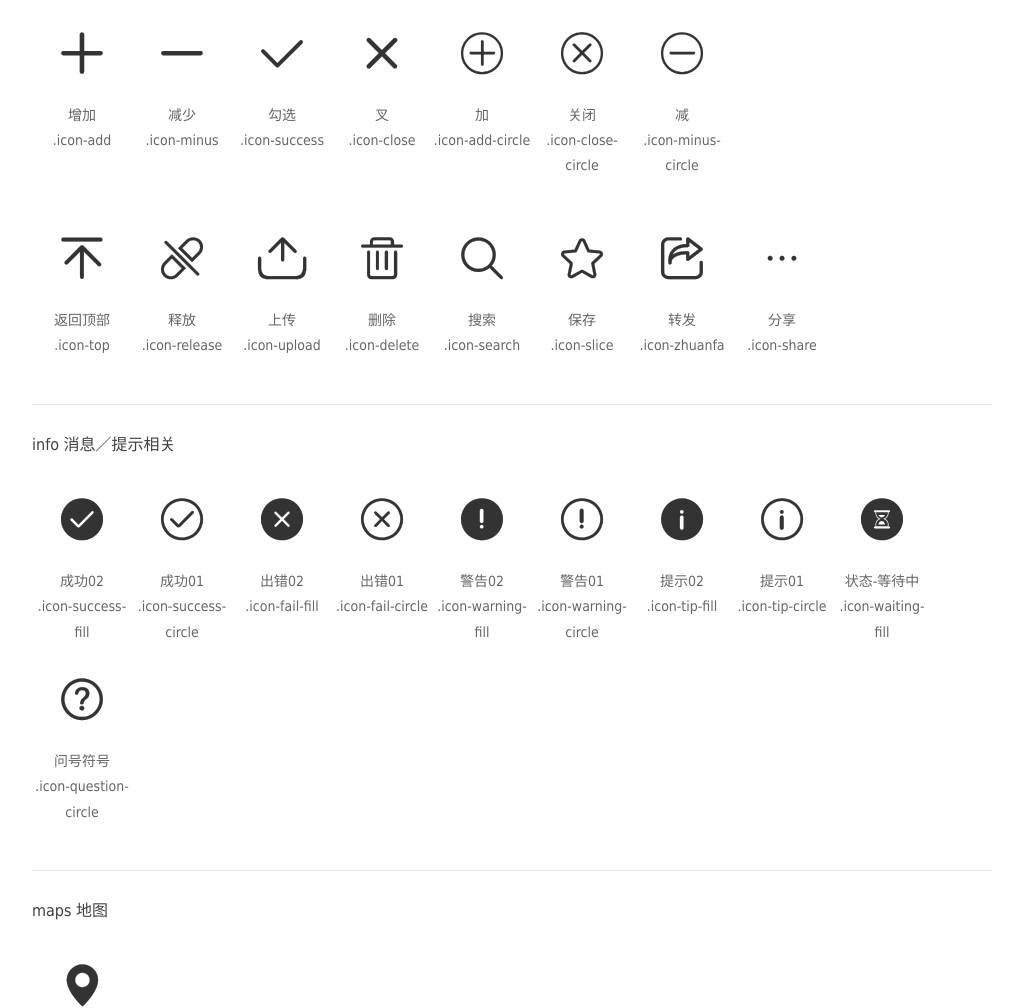
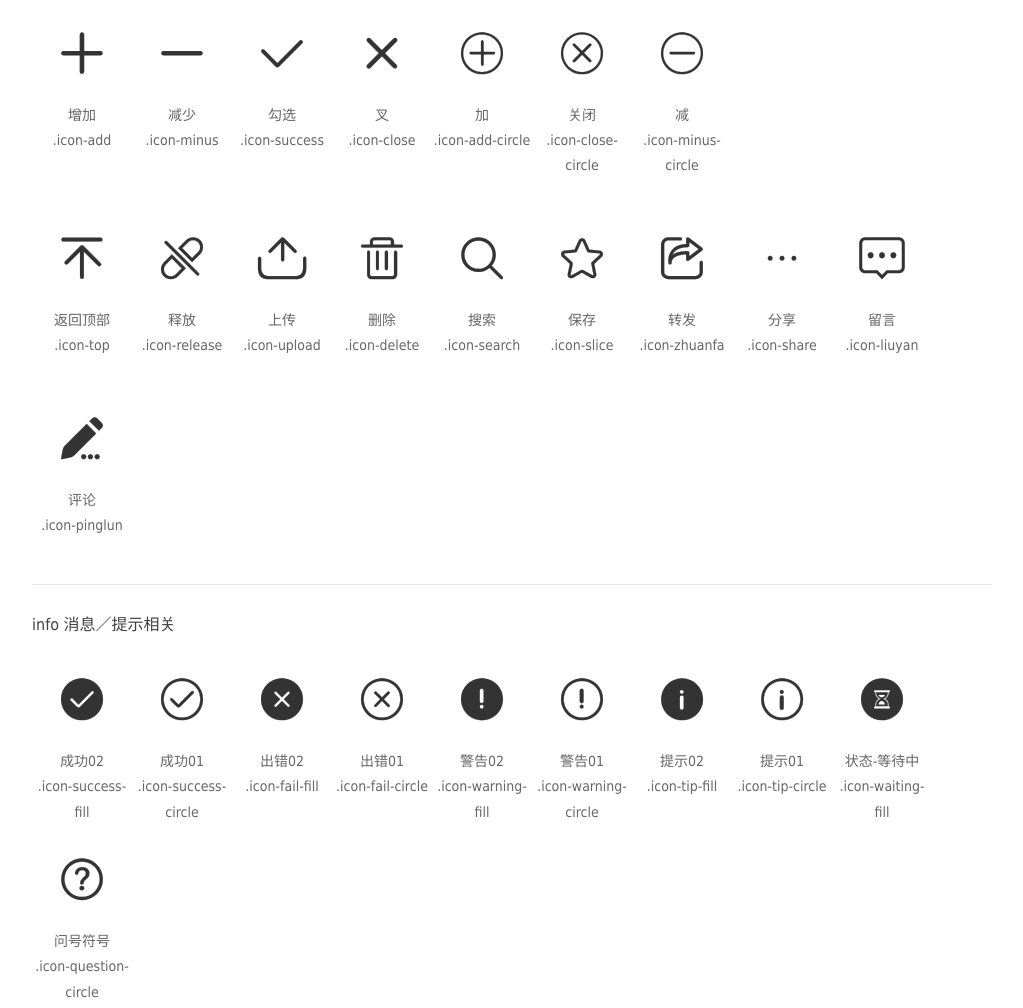
Before and after one commit to future-team/gfs-icons, a website: page index.html in a window 1280 px wide. Shown: the part 1446-2454 px from the top of the page, without its empty margins (128-1151 px from the left). Drawn offline with Linux system fonts and the light colour scheme.

Commit message:
add icon

```diff
--- a/iconfont.less
+++ b/iconfont.less
@@ -210,3 +210,9 @@
 .icon-label-ke:before { content: "\e6bd"; }
 
 .icon-waiting-fill:before { content: "\e6be"; }
+
+.icon-xingxing:before { content: "\e6c0"; }
+
+.icon-liuyan:before { content: "\e6c1"; }
+
+.icon-pinglun:before { content: "\e6c4"; }
--- a/index.html
+++ b/index.html
@@ -299,6 +299,18 @@
                 <i class="icon gfs-icon icon-share"></i>
                     <div class="name">分享</div>
                     <div class="fontclass">.icon-share</div>
+                </li>
+
+                <li>
+                <i class="icon gfs-icon icon-liuyan"></i>
+                    <div class="name">留言</div>
+                    <div class="fontclass">.icon-liuyan</div>
+                </li>
+
+                <li>
+                <i class="icon gfs-icon icon-pinglun"></i>
+                    <div class="name">评论</div>
+                    <div class="fontclass">.icon-pinglun</div>
                 </li>
             </ul>
             <hr/>
--- a/package.json
+++ b/package.json
@@ -1,6 +1,6 @@
 {
   "name": "gfs-icons",
-  "version": "1.0.1",
+  "version": "1.0.2",
   "description": "Public icons for phoenix-ui and eagle-ui.",
   "main": "iconfont.less",
   "keywords": [
```
Also changed, not shown: iconfont.css, iconfont/iconfont.svg, iconfont/iconfont.ttf, iconfont/iconfont.woff, 1 other file.
